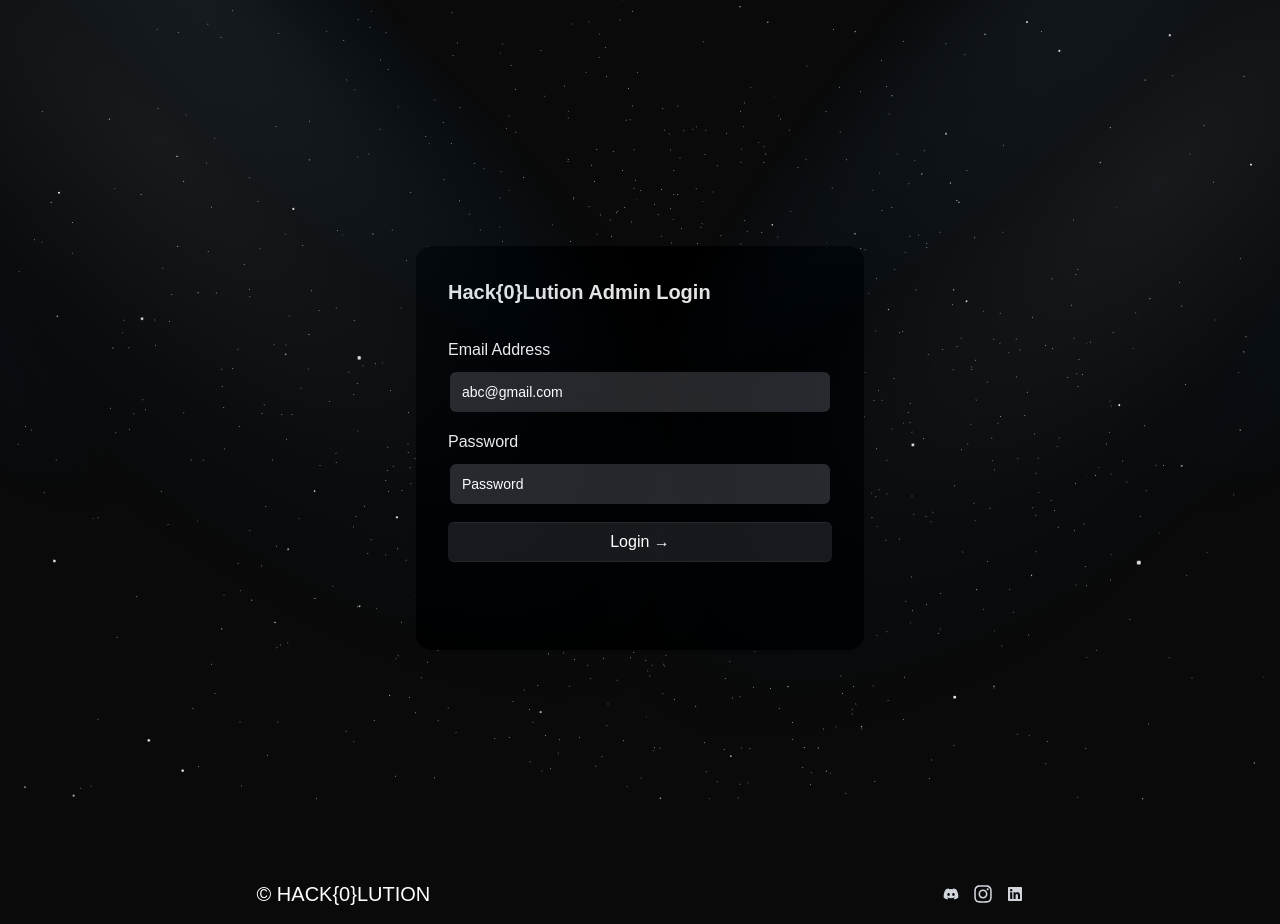
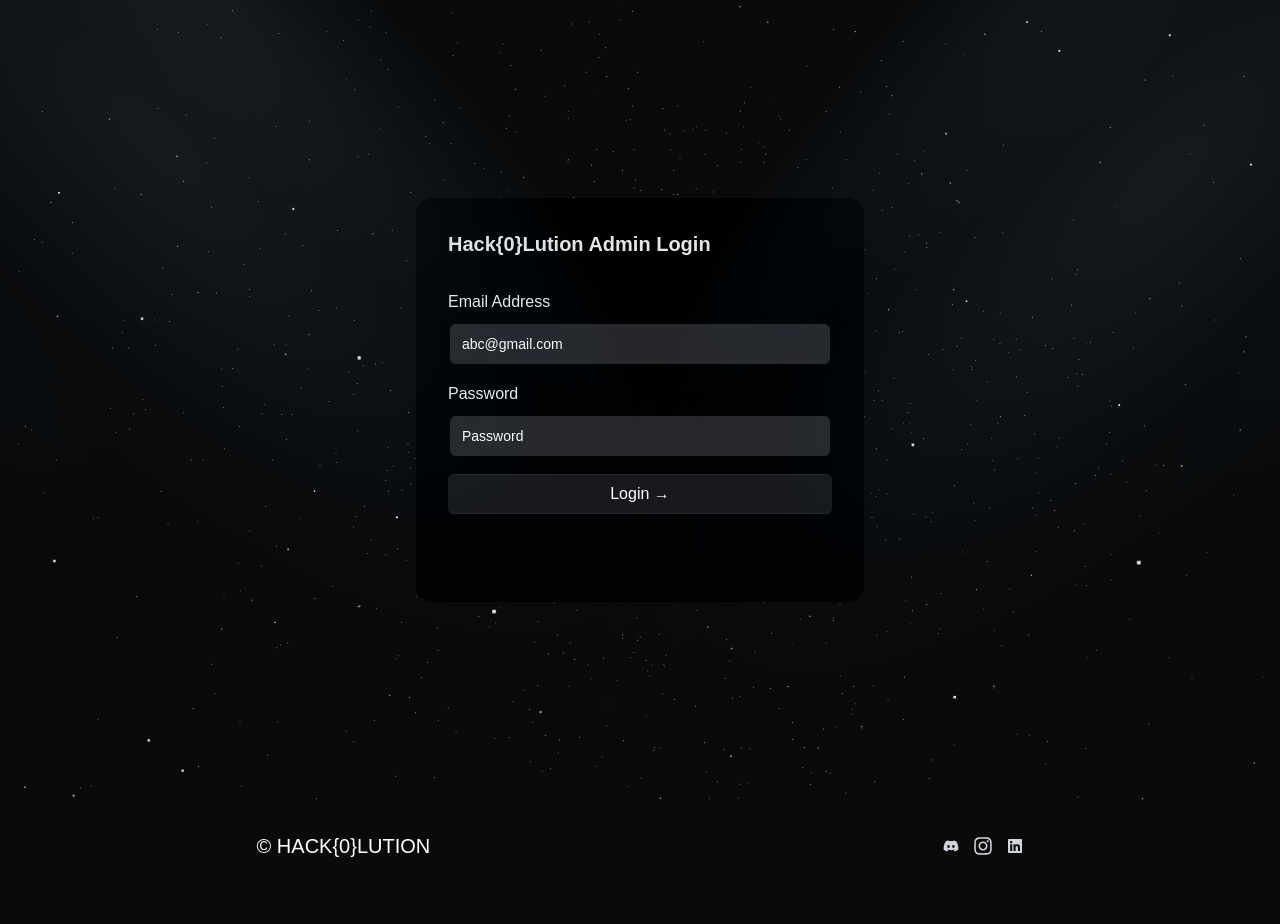
Before and after one commit to Souvik0216J/Hack-O-Lution-2025, a Next.js app: page /admin-login in a window 1280 px wide. After the commit the page ends 876 px from the top, so only its background shows below. Built offline with nearby package versions, Linux system fonts and the light colour scheme.

Commit message:
change loader

```diff
--- a/src/app/admin-login/page.tsx
+++ b/src/app/admin-login/page.tsx
@@ -7,7 +7,7 @@ import { Spotlight } from "@/components/ui/spotlight-new";
 import axios from "axios";
 import { toast } from "react-hot-toast";
 import { useRouter } from "next/navigation";
-import { Loader2, Loader, Loader2Icon, LoaderCircle } from "lucide-react";
+import { Loader } from "lucide-react";
 
 
 export default function SignupForm() {
@@ -59,7 +59,7 @@ export default function SignupForm() {
   };
 
   return (
-    <div className="mt-12 min-h-screen w-full rounded-md flex flex-col items-center justify-center px-4 py-6 sm:px-6 lg:px-8">
+    <div className="min-h-screen w-full rounded-md flex flex-col items-center justify-center px-4 py-6 sm:px-6 lg:px-8">
       <Spotlight />
       <div className="shadow-input mx-auto w-full max-w-md rounded p-4 md:rounded-2xl md:p-8 bg-black">
         <h2 className="text-xl font-bold text-neutral-200">
@@ -92,11 +92,11 @@ export default function SignupForm() {
           >
             {loading ? (
               <>
-                <svg aria-hidden="true" className="inline w-8 h-8 animate-spin text-gray-600 fill-blue-600" viewBox="0 0 100 101" fill="none">
+                {/* <svg aria-hidden="true" className="inline w-8 h-8 animate-spin text-gray-600 fill-blue-600" viewBox="0 0 100 101" fill="none">
                   <path d="M100 50.5908C100 78.2051 77.6142 100.591 50 100.591C22.3858 100.591 0 78.2051 0 50.5908C0 22.9766 22.3858 0.59082 50 0.59082C77.6142 0.59082 100 22.9766 100 50.5908ZM9.08144 50.5908C9.08144 73.1895 27.4013 91.5094 50 91.5094C72.5987 91.5094 90.9186 73.1895 90.9186 50.5908C90.9186 27.9921 72.5987 9.67226 50 9.67226C27.4013 9.67226 9.08144 27.9921 9.08144 50.5908Z" fill="currentColor" />
                   <path d="M93.9676 39.0409C96.393 38.4038 97.8624 35.9116 97.0079 33.5539C95.2932 28.8227 92.871 24.3692 89.8167 20.348C85.8452 15.1192 80.8826 10.7238 75.2124 7.41289C69.5422 4.10194 63.2754 1.94025 56.7698 1.05124C51.7666 0.367541 46.6976 0.446843 41.7345 1.27873C39.2613 1.69328 37.813 4.19778 38.4501 6.62326C39.0873 9.04874 41.5694 10.4717 44.0505 10.1071C47.8511 9.54855 51.7191 9.52689 55.5402 10.0491C60.8642 10.7766 65.9928 12.5457 70.6331 15.2552C75.2735 17.9648 79.3347 21.5619 82.5849 25.841C84.9175 28.9121 86.7997 32.2913 88.1811 35.8758C89.083 38.2158 91.5421 39.6781 93.9676 39.0409Z" fill="currentFill" />
-                </svg>
-                {/* <Loader className="inline w-5 h-5 text-blue-400 animate-spin"/> Processing...  */}
+                </svg> */}
+                <Loader className="inline w-6 h-6 text-blue-400 animate-spin"/> Processing...
               </>
             ) : (
               <>
--- a/src/app/login/page.tsx
+++ b/src/app/login/page.tsx
@@ -7,6 +7,7 @@ import { Spotlight } from "@/components/ui/spotlight-new";
 import axios from "axios";
 import { toast } from "react-hot-toast";
 import { useRouter } from "next/navigation";
+import { Loader } from "lucide-react";
 
 export default function SignupFormDemo() {
   const router = useRouter();
@@ -89,10 +90,11 @@ export default function SignupFormDemo() {
           >
             {loading ? (
               <>
-                <svg aria-hidden="true" className="inline w-8 h-8 animate-spin text-gray-600 fill-blue-600" viewBox="0 0 100 101" fill="none">
+                {/* <svg aria-hidden="true" className="inline w-8 h-8 animate-spin text-gray-600 fill-blue-600" viewBox="0 0 100 101" fill="none">
                   <path d="M100 50.5908C100 78.2051 77.6142 100.591 50 100.591C22.3858 100.591 0 78.2051 0 50.5908C0 22.9766 22.3858 0.59082 50 0.59082C77.6142 0.59082 100 22.9766 100 50.5908ZM9.08144 50.5908C9.08144 73.1895 27.4013 91.5094 50 91.5094C72.5987 91.5094 90.9186 73.1895 90.9186 50.5908C90.9186 27.9921 72.5987 9.67226 50 9.67226C27.4013 9.67226 9.08144 27.9921 9.08144 50.5908Z" fill="currentColor" />
                   <path d="M93.9676 39.0409C96.393 38.4038 97.8624 35.9116 97.0079 33.5539C95.2932 28.8227 92.871 24.3692 89.8167 20.348C85.8452 15.1192 80.8826 10.7238 75.2124 7.41289C69.5422 4.10194 63.2754 1.94025 56.7698 1.05124C51.7666 0.367541 46.6976 0.446843 41.7345 1.27873C39.2613 1.69328 37.813 4.19778 38.4501 6.62326C39.0873 9.04874 41.5694 10.4717 44.0505 10.1071C47.8511 9.54855 51.7191 9.52689 55.5402 10.0491C60.8642 10.7766 65.9928 12.5457 70.6331 15.2552C75.2735 17.9648 79.3347 21.5619 82.5849 25.841C84.9175 28.9121 86.7997 32.2913 88.1811 35.8758C89.083 38.2158 91.5421 39.6781 93.9676 39.0409Z" fill="currentFill" />
-                </svg>
+                </svg> */}
+                <Loader className="inline w-6 h-6 text-blue-400 animate-spin"/> Processing...
               </>
             ) : (
               <>
```
